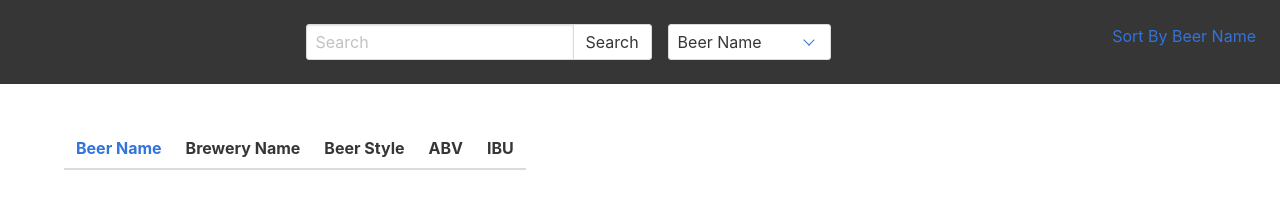
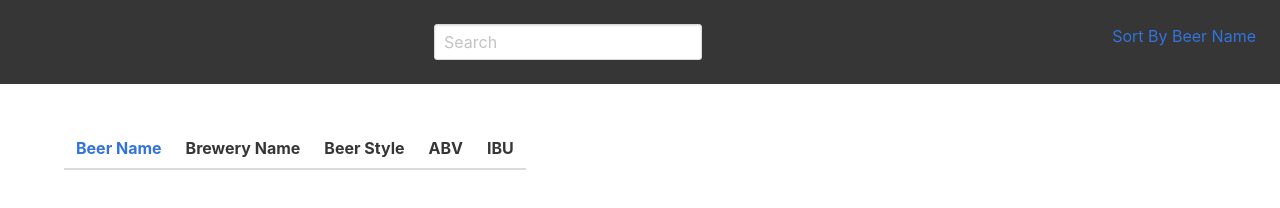
Before and after one commit to travis-johnson/BruChure, a plain HTML site: page index.html in a window 1280 px wide. Drawn offline with nearby package versions, Linux system fonts and the light colour scheme; no server answers.

Commit message:
remove button and select menu because filtering is live

```diff
--- a/index.html
+++ b/index.html
@@ -18,15 +18,15 @@
                 <p class="control">
                     <input ng-model="searchBeer" class="input" type="text" placeholder="Search">
                 </p>
-                <p class="control">
+                <!-- <p class="control">
                     <button class="button">
                                     Search
                                   </button>
-                </p>
+                </p> -->
 
             </div>
 
-            <div class="select">
+            <!-- <div class="select">
                 <select>
                                       <option>Beer Name</option>
                                       <option>Brewery Name</option>
@@ -34,7 +34,7 @@
                                       <option>ABV</option>
                                       <option>IBU</option>
                                     </select>
-            </div>
+            </div> -->
         </div>
         <div>
             <a href="" ng-click="beerName; reverse=!reverse">Sort By Beer Name</a>
```
